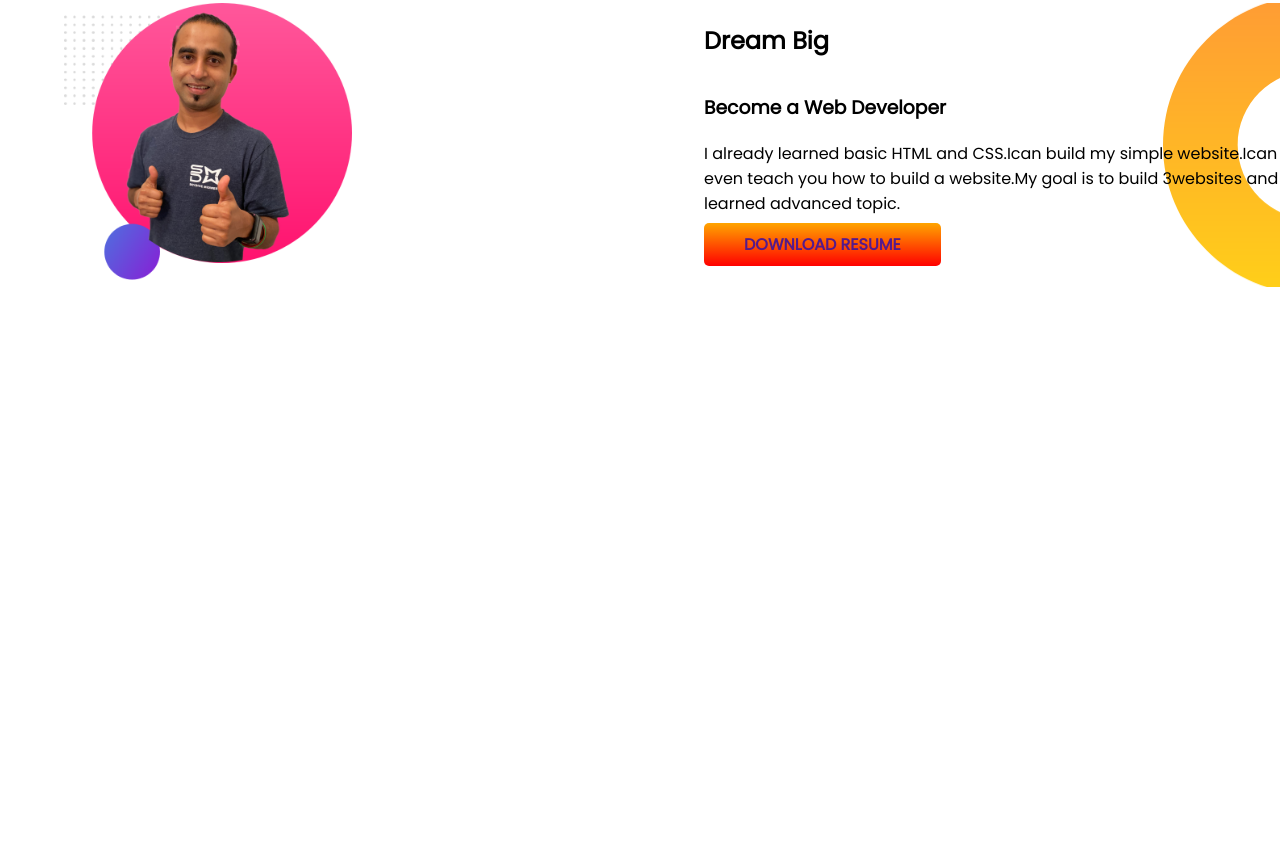
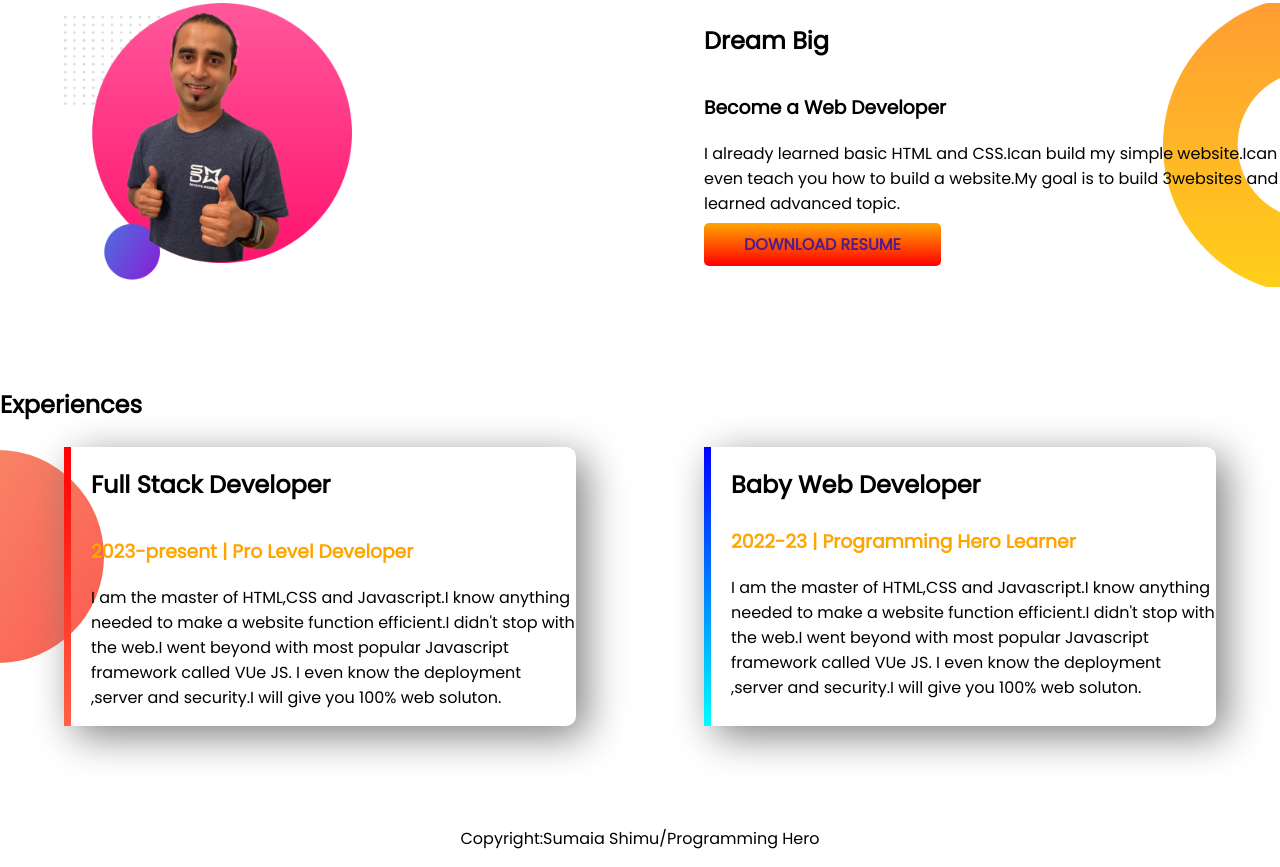
Before and after one commit to SShimu/developer-portfolio, a plain HTML site: page index.html in a window 1280 px wide. Shown: the part 445-1312 px from the top of the page. Before the commit the page ends 832 px from the top, so only its background shows below. Drawn offline with Linux system fonts and the light colour scheme.

Commit message:
experience added

```diff
--- a/index.html
+++ b/index.html
@@ -10,10 +10,10 @@
     <link rel="stylesheet" href="style.css">
 </head>
 <body>
-    <section class="top-banner">
+    <section class="top-banner flexible-container">
    <div class="half-width">
     <h1>Welcome To</h1>
-   <h1><span class="head_color">Sumaia Shimu's</span> World!</h1>
+   <h1><span class="head_color">Peter Parker's</span> World!</h1>
    <h3>Programmer and Web Developer</h3>
    <p> Websites can be complex systems, and I have the skills to untangle any   coding knots that come my way.New technologies are always emerging in web development, and I'm always up for the challenge of learning new skills.</p>
    <a class="link-button" target="_blank" href="https://bd.linkedin.com/company/programminghero">HIRE ME</a>
@@ -22,7 +22,7 @@
    <img src="images/jhankar.png" alt="">
    </div>
    </section>
-   <section class="dream-big">
+   <section class="dream-big flexible-container">
     <div class="half-width">
         <img src="images/jhankar2.png" alt="">
     </div>
@@ -34,5 +34,24 @@
 
     </div>
    </section>
+   <section class="experience-area">
+    <h2>Experiences</h2>
+    <div class="flexible-container">
+    <div id="full" class="experience-item">
+        <h1>Full Stack Developer</h1>
+        <h3><span class="head_color">2023-present | Pro Level Developer</span></h3>
+        <p>I am the master of HTML,CSS and Javascript.I know anything needed to make a website function efficient.I didn't stop with the web.I went beyond with most popular Javascript framework called VUe JS. I even know the deployment ,server and security.I will give you 100% web soluton.</p>
+    </div>
+    <div id="baby" class="experience-item">
+        <h2>Baby Web Developer</h2>
+        <h3><span class="head_color">2022-23 | Programming Hero Learner</span></h3>
+        <p>I am the master of HTML,CSS and Javascript.I know anything needed to make a website function efficient.I didn't stop with the web.I went beyond with most popular Javascript framework called VUe JS. I even know the deployment ,server and security.I will give you 100% web soluton.</p>
+    </div>
+    </div>
+
+   </section>
+   <footer>
+    <p>Copyright:Sumaia Shimu/Programming Hero</p>
+   </footer>
 </body>
 </html>
--- a/style.css
+++ b/style.css
@@ -8,7 +8,10 @@ body{
 h1{
     height: 50px;
 }
-section{
+h2{
+    height: 40px;
+}
+.flexible-container{
     display: flex;
     margin-bottom:100px;
 }
@@ -35,3 +38,29 @@ section{
     background-repeat: no-repeat;
     background-position: right;
 }
+.experience-area{
+    background-image: url(images/exp-bg.png);
+    background-repeat: no-repeat;
+    background-position: left;
+}
+.experience-item{
+    box-shadow: 10px 10px 40px gray;
+    width:40%;
+    margin-left: 5%;
+    margin-right: 5%;
+    padding-left: 20px;
+    border-radius: 10px;
+}
+#baby{
+    border-left: 7px solid;
+    border-image: linear-gradient(blue,cyan);
+    border-image-slice: 1;
+}
+#full{
+    border-left: 7px solid;
+    border-image: linear-gradient(red,tomato);
+    border-image-slice: 1;
+}
+footer p{
+    text-align: center;
+}
```
Also changed, not shown: fancy.jpg (deleted), 4 other files.
